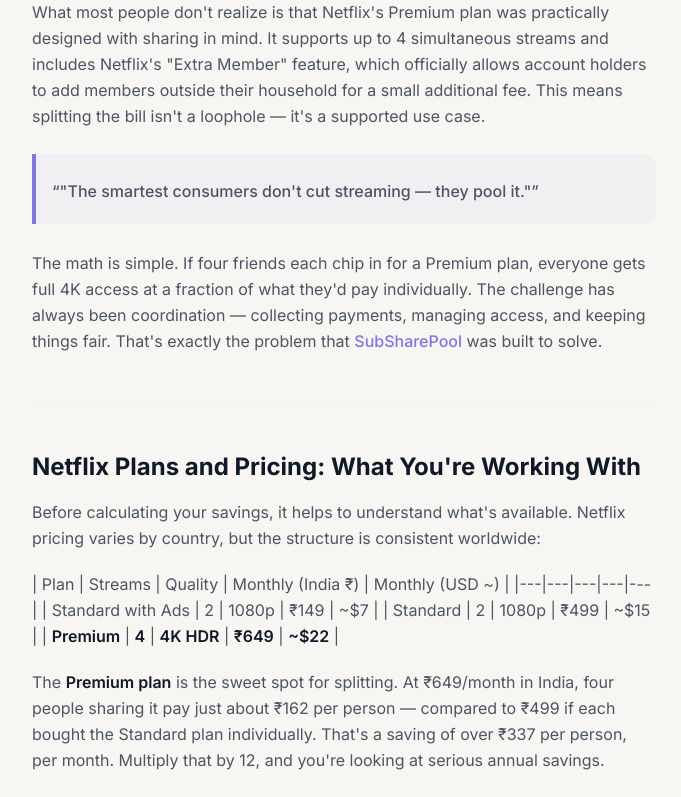
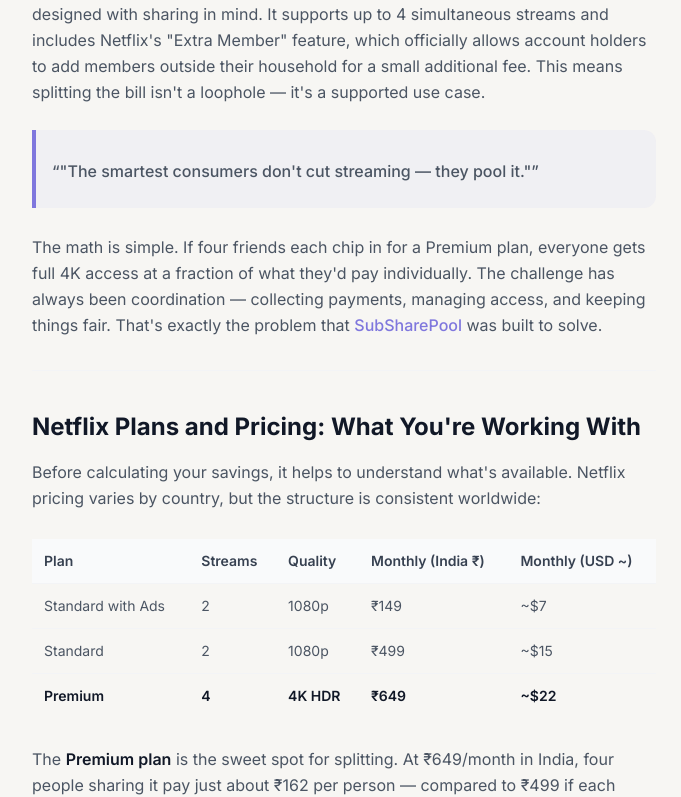
Before and after one commit to aidaily226-blip/subsharepool, a Next.js app: page /blog/how-to-split-netflix-with-friends in a window 1280 px wide. Shown: the part 1163-1960 px from the top of the page, without its empty margins (296-977 px from the left). Built offline with nearby package versions, Linux system fonts and the light colour scheme; no server answers.

Commit message:
fix tables with remark-gfm

```diff
--- a/app/blog/[slug]/page.tsx
+++ b/app/blog/[slug]/page.tsx
@@ -4,6 +4,7 @@ import type { Metadata } from 'next'
 import Link from 'next/link'
 import Image from 'next/image'
 import { MDXRemote } from 'next-mdx-remote/rsc'
+import remarkGfm from 'remark-gfm'
 
 export async function generateStaticParams() {
   const posts = getAllPosts()
@@ -58,18 +59,31 @@ export default async function BlogPostPage(
         <span className="badge badge-brand text-xs mb-3 inline-block">{post.category}</span>
         <h1 className="text-3xl font-bold text-gray-900 mb-4 leading-snug">{post.title}</h1>
         <div className="flex items-center gap-3 text-sm text-gray-400 mb-6">
-          <span>{new Date(post.date).toLocaleDateString('en-IN', { day: 'numeric', month: 'long', year: 'numeric' })}</span>
+          <span>
+            {new Date(post.date).toLocaleDateString('en-IN', {
+              day: 'numeric',
+              month: 'long',
+              year: 'numeric',
+            })}
+          </span>
           <span>·</span>
           <span>{post.readTime}</span>
         </div>
         {post.image && (
           <div className="relative w-full h-64 rounded-2xl overflow-hidden mb-8">
-            <Image src={post.image} alt={post.title} fill className="object-cover" priority />
+            <Image
+              src={post.image}
+              alt={post.title}
+              fill
+              className="object-cover"
+              priority
+            />
           </div>
         )}
       </div>
 
-      <div className="prose prose-gray max-w-none
+      <div className="
+        prose prose-gray max-w-none
         prose-headings:font-bold
         prose-h2:text-2xl prose-h2:mt-10 prose-h2:mb-4 prose-h2:text-gray-900
         prose-h3:text-lg prose-h3:mt-6 prose-h3:mb-3 prose-h3:text-gray-900
@@ -77,26 +91,46 @@ export default async function BlogPostPage(
         prose-li:text-gray-600 prose-li:mb-1
         prose-strong:text-gray-900 prose-strong:font-semibold
         prose-a:text-brand prose-a:no-underline hover:prose-a:underline
-        prose-blockquote:border-l-brand prose-blockquote:bg-brand/5 prose-blockquote:py-1 prose-blockquote:px-4 prose-blockquote:rounded-r-xl prose-blockquote:not-italic
-        prose-table:text-sm prose-th:bg-gray-50 prose-th:text-gray-700 prose-td:text-gray-600
-        prose-code:text-brand prose-code:bg-brand/5 prose-code:px-1 prose-code:rounded
-        prose-hr:border-gray-100
+        prose-blockquote:border-l-4 prose-blockquote:border-brand prose-blockquote:bg-brand/5 prose-blockquote:py-2 prose-blockquote:px-4 prose-blockquote:rounded-r-xl prose-blockquote:not-italic prose-blockquote:text-gray-600
+        prose-table:text-sm prose-table:w-full
+        prose-thead:bg-gray-50
+        prose-th:text-gray-700 prose-th:font-semibold prose-th:p-3 prose-th:text-left
+        prose-td:text-gray-600 prose-td:p-3 prose-td:border-t prose-td:border-gray-100
+        prose-tr:hover:bg-gray-50
+        prose-code:text-brand prose-code:bg-brand/5 prose-code:px-1.5 prose-code:py-0.5 prose-code:rounded prose-code:text-sm
+        prose-hr:border-gray-100 prose-hr:my-8
+        prose-img:rounded-xl
       ">
-        <MDXRemote source={post.content} />
+        <MDXRemote
+          source={post.content}
+          options={{
+            mdxOptions: {
+              remarkPlugins: [remarkGfm],
+            },
+          }}
+        />
       </div>
 
       <div className="mt-10 pt-6 border-t border-gray-100">
         <div className="flex flex-wrap gap-2 mb-6">
           {post.tags?.map((tag: string) => (
-            <span key={tag} className="badge badge-brand text-xs">#{tag}</span>
+            <span key={tag} className="badge badge-brand text-xs">
+              #{tag}
+            </span>
           ))}
         </div>
         <div className="bg-brand/5 border border-brand/20 rounded-xl p-5">
           <p className="font-semibold text-gray-900 mb-2">Ready to start saving?</p>
-          <p className="text-sm text-gray-600 mb-4">Join thousands of Indians already saving money on SubSharePool.</p>
+          <p className="text-sm text-gray-600 mb-4">
+            Join thousands of Indians already saving money on SubSharePool.
+          </p>
           <div className="flex gap-3 flex-wrap">
-            <Link href="/?tab=subs" className="btn-primary inline-block text-sm">Browse Listings</Link>
-            <Link href="/?tab=subs" className="btn-outline inline-block text-sm">Post Your Share</Link>
+            <Link href="/?tab=subs" className="btn-primary inline-block text-sm">
+              Browse Listings
+            </Link>
+            <Link href="/?tab=subs" className="btn-outline inline-block text-sm">
+              Post Your Share
+            </Link>
           </div>
         </div>
       </div>
```
